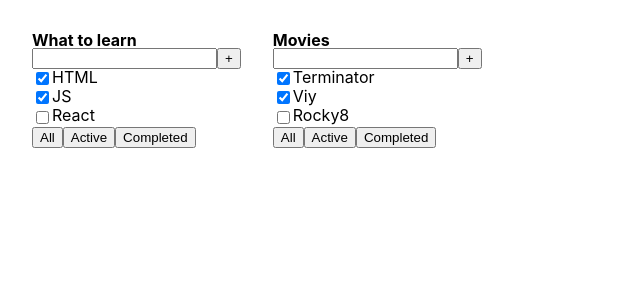
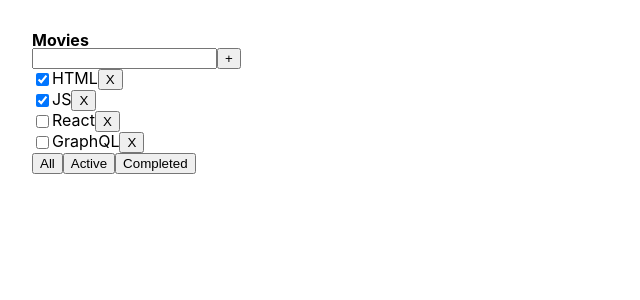
Before and after one commit to AlexandrShnipov/todolist-ts, a React (Create React App) app: page / in a window 1280 px wide. Shown: the top 300 px of the page, without its empty margins (0-640 px from the left). Built offline with nearby package versions, Linux system fonts and the light colour scheme.

Commit message:
added filter for deleted tasks

```diff
--- a/src/App.tsx
+++ b/src/App.tsx
@@ -1,25 +1,32 @@
-import React from 'react';
+import React, {useState} from 'react';
 import './reset.css'
 import './App.css';
 import {TasksType, Todolist} from './components/Todolist';
 
-const tasks1: Array<TasksType> = [
-    {id: 1, title: 'HTML', isDone: true},
-    {id: 2, title: 'JS', isDone: true},
-    {id: 3, title: 'React', isDone: false}
-]
+const App = () => {
 
-const tasks2: Array<TasksType> = [
-    {id: 1, title: 'Terminator', isDone: true},
-    {id: 2, title: 'Viy', isDone: true},
-    {id: 3, title: 'Rocky8', isDone: false}
-]
+    const [tasks, setTasks] = useState<Array<TasksType>>(
+        [
+            {id: 1, title: 'HTML', isDone: true},
+            {id: 2, title: 'JS', isDone: true},
+            {id: 3, title: 'React', isDone: false},
+            {id: 4, title: 'GraphQL', isDone: false}
+        ]
+    )
 
-const App = () => {
+    const removeTask = (id: number) => {
+        const filteredTasks = [...tasks].filter((task) => task.id !== id);
+        setTasks(filteredTasks);
+        console.log(tasks)
+    }
+
     return (
         <div className="App">
-            <Todolist title={'What to learn'} tasks={tasks1}/>
-            <Todolist title={'Movies'} tasks={tasks2}/>
+            <Todolist
+                title={'Movies'}
+                tasks={tasks}
+                removeTask={removeTask}
+            />
         </div>
     );
 }
--- a/src/components/Todolist.tsx
+++ b/src/components/Todolist.tsx
@@ -9,14 +9,15 @@
 type TodoListPropsType = {
     title: string
     tasks: Array<TasksType>
+    removeTask: (id:number)=>void
 }
 
 export const Todolist = (props: TodoListPropsType) => {
-
     const tasks = props.tasks.map(task =>
         <li key={task.id}>
             <input type="checkbox" checked={task.isDone}/>
             <span>{task.title}</span>
+            <button onClick={()=>{props.removeTask(task.id)}}>X</button>
         </li>)
 
     return (
```
